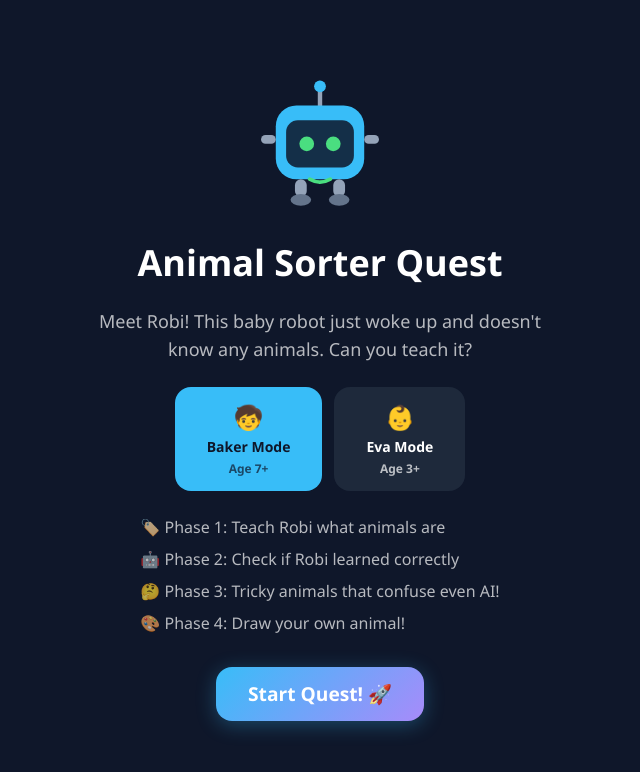
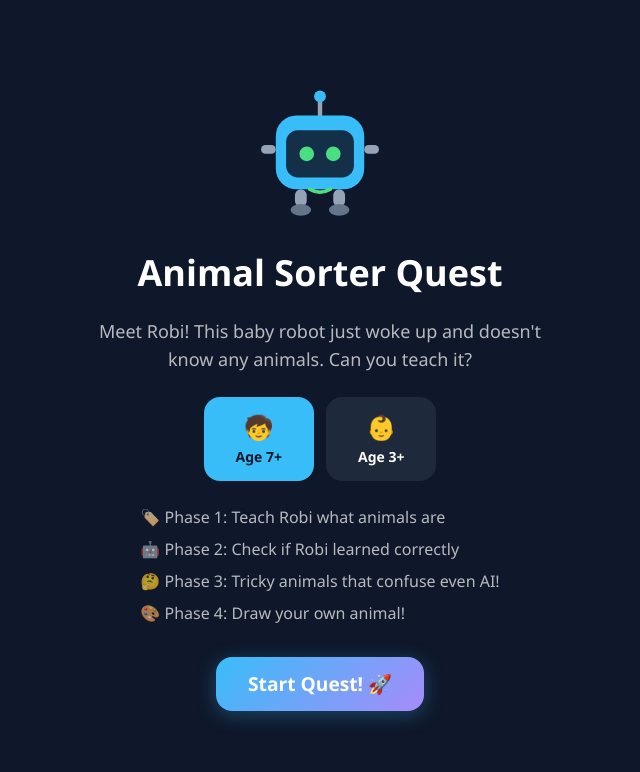
Before and after one commit to blairIS1/animal-sorter-quest, a Next.js app: page /animal-sorter-quest/ in a window 1280 px wide. Shown: the top 772 px of the page, without its empty margins (320-960 px from the left). Built offline with nearby package versions, Linux system fonts and the light colour scheme.

Commit message:
chore: remove Google references and kid names from UI
- Replace 'Baker Mode' / 'Eva Mode' with 'Age 7+' / 'Age 3+'
- Remove Google mentions from completion screens
- Internal mode identifiers renamed to 'kid' / 'toddler'

```diff
--- a/app/page.tsx
+++ b/app/page.tsx
@@ -10,7 +10,7 @@ import { Mode } from "./quests/animal-sorter/ModeContext";
 export default function Home() {
   const [started, setStarted] = useState(false);
   const [done, setDone] = useState(false);
-  const [mode, setMode] = useState<Mode>("baker");
+  const [mode, setMode] = useState<Mode>("kid");
 
   if (done) {
     return (
@@ -19,7 +19,7 @@ export default function Home() {
         <RobotBuddy mood="celebrate" size={140} />
         <h1 className="text-4xl font-bold text-center">You did it!</h1>
         <p className="text-lg opacity-80 text-center max-w-md">
-          You taught Robi to recognize animals — just like real AI engineers at Google!
+          You taught Robi to recognize animals — just like real AI engineers!
         </p>
         <button className="btn btn-primary mt-4" onClick={() => { sfxTap(); setStarted(false); setDone(false); }}>
           Play Again 🔄
@@ -41,21 +41,19 @@ export default function Home() {
         <div className="flex gap-3">
           <button
             className="btn flex flex-col items-center gap-1 px-6 py-3"
-            style={{ background: mode === "baker" ? "var(--accent)" : "var(--card)", color: mode === "baker" ? "#0f172a" : "white" }}
-            onClick={() => { sfxTap(); setMode("baker"); }}
+            style={{ background: mode === "kid" ? "var(--accent)" : "var(--card)", color: mode === "kid" ? "#0f172a" : "white" }}
+            onClick={() => { sfxTap(); setMode("kid"); }}
           >
             <span className="text-2xl">🧒</span>
-            <span className="text-sm font-bold">Baker Mode</span>
-            <span className="text-xs opacity-70">Age 7+</span>
+            <span className="text-sm font-bold">Age 7+</span>
           </button>
           <button
             className="btn flex flex-col items-center gap-1 px-6 py-3"
-            style={{ background: mode === "eva" ? "var(--accent)" : "var(--card)", color: mode === "eva" ? "#0f172a" : "white" }}
-            onClick={() => { sfxTap(); setMode("eva"); }}
+            style={{ background: mode === "toddler" ? "var(--accent)" : "var(--card)", color: mode === "toddler" ? "#0f172a" : "white" }}
+            onClick={() => { sfxTap(); setMode("toddler"); }}
           >
             <span className="text-2xl">👶</span>
-            <span className="text-sm font-bold">Eva Mode</span>
-            <span className="text-xs opacity-70">Age 3+</span>
+            <span className="text-sm font-bold">Age 3+</span>
           </button>
         </div>
 
--- a/app/quests/animal-sorter/ModeContext.tsx
+++ b/app/quests/animal-sorter/ModeContext.tsx
@@ -1,7 +1,7 @@
 "use client";
 import { createContext, useContext } from "react";
 
-export type Mode = "baker" | "eva";
+export type Mode = "kid" | "toddler";
 
-export const ModeContext = createContext<Mode>("baker");
+export const ModeContext = createContext<Mode>("kid");
 export const useMode = () => useContext(ModeContext);
--- a/app/quests/animal-sorter/Phase3.tsx
+++ b/app/quests/animal-sorter/Phase3.tsx
@@ -33,7 +33,7 @@ export default function Phase3({ onComplete }: { onComplete: (score: number) =>
         <h2 className="text-3xl font-bold text-center">Quest Complete!</h2>
         <p className="text-xl">Robi&apos;s brain is <b>{pct}%</b> accurate!</p>
         <p className="text-lg opacity-80 text-center max-w-md">
-          Even tricky animals are hard for AI! Real Google AI learns from millions of photos — just like you taught Robi today!
+          Even tricky animals are hard for AI! Real AI learns from millions of photos — just like you taught Robi today!
         </p>
         <div className="progress-track w-64">
           <div className="progress-fill" style={{ width: `${pct}%` }} />
--- a/app/quests/animal-sorter/index.tsx
+++ b/app/quests/animal-sorter/index.tsx
@@ -17,12 +17,12 @@ import { TrainingData } from "./data";
 type Phase = "train" | "animate" | "summary" | "catch1" | "test" | "catch2" | "tricky" | "draw";
 
 export default function AnimalSorter({ onComplete, mode }: { onComplete: () => void; mode: Mode }) {
-  const [phase, setPhase] = useState<Phase | number>(mode === "eva" ? 1 : "train");
+  const [phase, setPhase] = useState<Phase | number>(mode === "toddler" ? 1 : "train");
   const [training, setTraining] = useState<TrainingData>({});
 
   return (
     <ModeContext.Provider value={mode}>
-      {mode === "eva" ? (
+      {mode === "toddler" ? (
         <>
           {phase === 1 && <Phase1Eva onComplete={() => setPhase(2)} />}
           {phase === 2 && <Phase2Eva onComplete={() => setPhase(3)} />}
```
